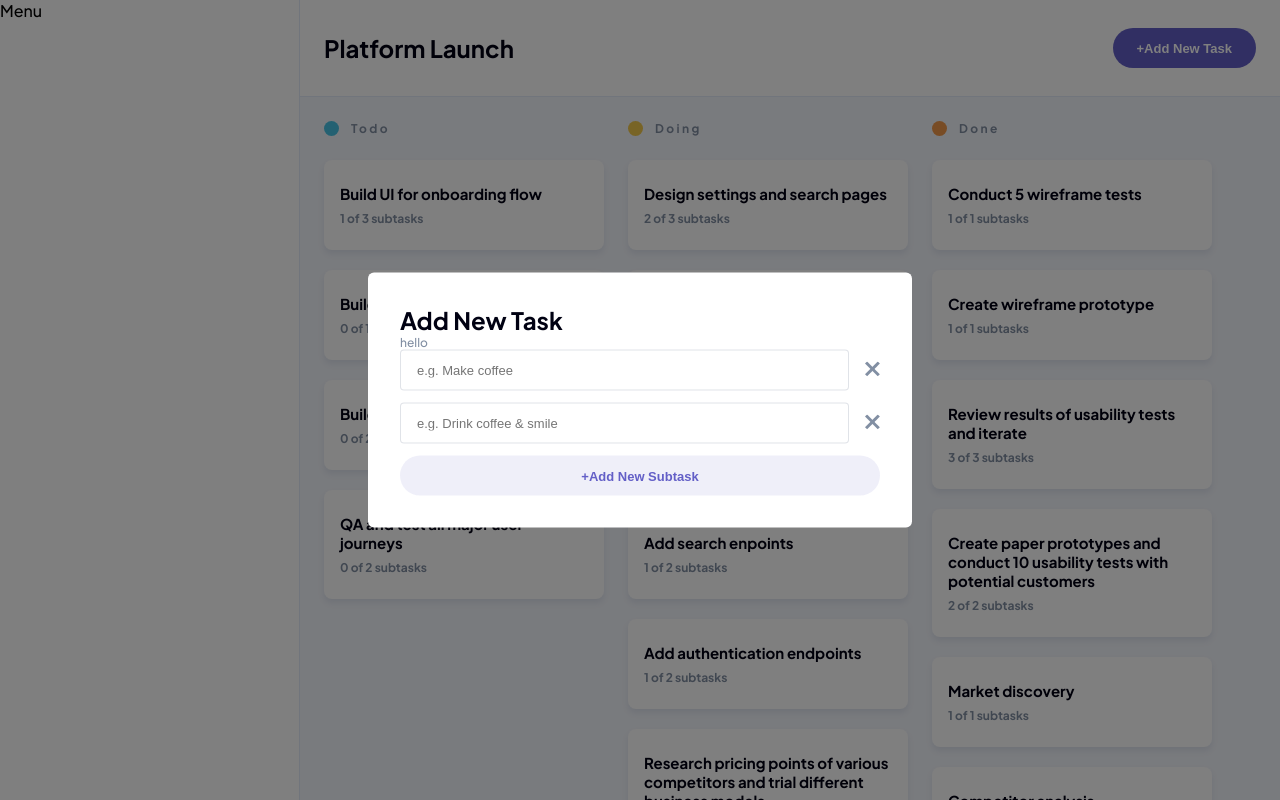
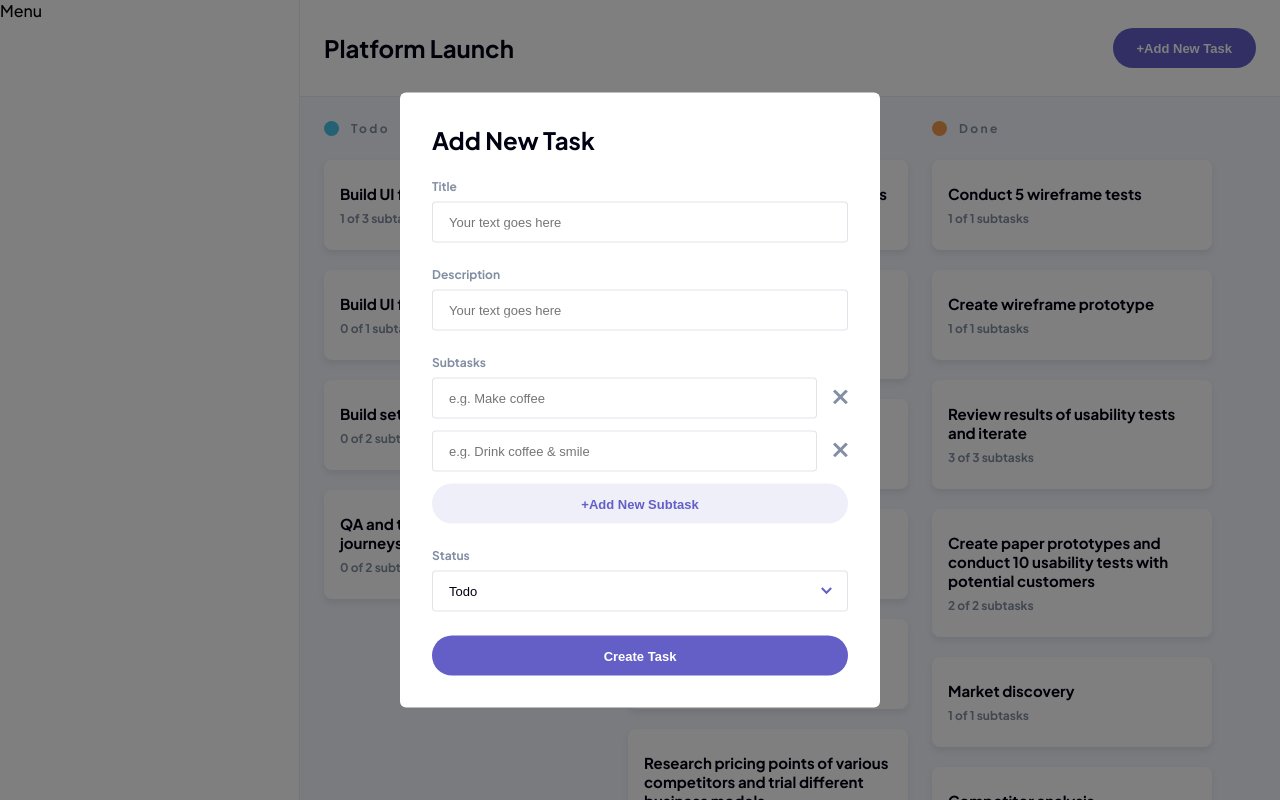
Before and after one commit to joanpujol/kanban-task-management-web-app, a Next.js app: page /example in a window 1280 px wide. Both pictures are taken after a click on the button "+Add New Task". Shown: the top 800 px of the page. Built offline with nearby package versions, Linux system fonts and the light colour scheme.

Commit message:
Create modal to add new tasks to the board

```diff
--- a/app/page.tsx
+++ b/app/page.tsx
@@ -29,7 +29,6 @@ export default function HomePage() {
       <Checkbox />
       <Dropdown
         options={["Todo", "Doing", "Done"]}
-        eventHandler={(value) => console.log(value)}
       />
       <NavigationMenu isActive>+ Create new board</NavigationMenu>
       <NavigationMenu isAction>+ Create new board</NavigationMenu>
--- a/components/atoms/Button/Button.tsx
+++ b/components/atoms/Button/Button.tsx
@@ -11,11 +11,28 @@ type Props = {
   stretch?: boolean;
   onClick?: () => void;
   children: React.ReactNode;
+  type?: "button" | "submit" | "reset";
+  form?: string;
 };
 
-export const Button = ({ variant, size, stretch, onClick, children }: Props) => {
+export const Button = ({
+  variant,
+  size,
+  stretch,
+  onClick,
+  type = "button",
+  form,
+  children,
+}: Props) => {
   return (
-    <S.StyledButton $variant={variant} $size={size} $stretch={stretch} onClick={onClick}>
+    <S.StyledButton
+      type={type}
+      form={form}
+      $variant={variant}
+      $size={size}
+      $stretch={stretch}
+      onClick={onClick}
+    >
       {size === "lg" ? (
         <Header size="md">{children}</Header>
       ) : (
--- a/components/atoms/Dropdown/Dropdown.tsx
+++ b/components/atoms/Dropdown/Dropdown.tsx
@@ -5,14 +5,14 @@ import * as S from "./Dropdown.styles";
 
 type Props = {
   options: string[];
-  eventHandler: (value: string) => void;
+  name?: string;
 };
 
 // TODO Implement pseudo-select to style dropdown according to design
-export const Dropdown = ({ options, eventHandler }: Props) => {
+export const Dropdown = ({ options, name }: Props) => {
   return (
     <S.StyledDropboxWrapper>
-      <S.StyledDropbox onChange={(e) => eventHandler(e.target.value)}>
+      <S.StyledDropbox name={name}>
         {options.map((option) => (
           // eslint-disable-next-line react/jsx-key
           <option value={option}>{option}</option>
--- a/components/atoms/TextField/TextField.tsx
+++ b/components/atoms/TextField/TextField.tsx
@@ -1,10 +1,10 @@
 "use client";
 
 type Props = {
-  name: string;
+  name?: string;
   placeholder?: string;
   value?: string;
-  onChange: (event: React.ChangeEvent<HTMLInputElement>) => void;
+  onChange?: (event: React.ChangeEvent<HTMLInputElement>) => void;
 };
 
 import * as S from "./TextField.styles";
--- a/components/molecules/DynamicInputList/DynamicInputList.tsx
+++ b/components/molecules/DynamicInputList/DynamicInputList.tsx
@@ -6,14 +6,14 @@ import { TextField } from "../../atoms/TextField/TextField";
 import * as S from "./DynamicInputList.styles";
 
 type InputFields = {
-  title: string;
+  subtaskTitle: string;
   placeholder?: string;
 }[];
 
 export const DynamicInputList = () => {
   const [inputFields, setInputFields] = useState<InputFields>([
-    { title: "", placeholder: "e.g. Make coffee" },
-    { title: "", placeholder: "e.g. Drink coffee & smile" },
+    { subtaskTitle: "", placeholder: "e.g. Make coffee" },
+    { subtaskTitle: "", placeholder: "e.g. Drink coffee & smile" },
   ]);
 
   const handleInputChange = (
@@ -21,7 +21,7 @@ export const DynamicInputList = () => {
     event: React.ChangeEvent<HTMLInputElement>
   ) => {
     let data = [...inputFields];
-    data[index].title = event.target.value;
+    data[index].subtaskTitle = event.target.value;
     setInputFields(data);
   };
 
@@ -36,8 +36,8 @@ export const DynamicInputList = () => {
       {inputFields.map((input, index) => (
         <S.DynamicInput key={index}>
           <TextField
-            name={"title"}
-            value={input.title}
+            name={"subtaskTitle"}
+            value={input.subtaskTitle}
             placeholder={input.placeholder ?? "e.g. Another subtask"}
             onChange={(event) => handleInputChange(index, event)}
           />
@@ -47,7 +47,7 @@ export const DynamicInputList = () => {
         </S.DynamicInput>
       ))}
       <Button
-        onClick={() => setInputFields([...inputFields, { title: "" }])}
+        onClick={() => setInputFields([...inputFields, { subtaskTitle: "" }])}
         variant={"secondary"}
         size={"sm"}
         stretch
--- /dev/null
+++ b/components/molecules/FormItem/FormItem.styles.tsx
@@ -0,0 +1,15 @@
+import styled from "styled-components";
+import { StyledText as Text } from "../../atoms/Typography/Text.styles";
+
+export const StyledFormItem = styled.div`
+  width: 100%;
+  margin: ${({ theme }) => theme.spacing.lg} 0;
+`;
+
+export const StyledText = styled(Text).attrs({
+  $size: "md",
+  $bold: true,
+  $dimmed: true,
+})`
+  margin-bottom: ${({ theme }) => theme.spacing.xs};
+`;
--- /dev/null
+++ b/components/molecules/FormItem/FormItem.tsx
@@ -0,0 +1,23 @@
+"use client";
+
+import React from "react";
+import * as S from "./FormItem.styles";
+
+type Props = {
+  name: string;
+  children: React.ReactNode;
+};
+
+export const FormItem = ({ name, children }: Props) => {
+  const capitalizedName = name.charAt(0).toUpperCase() + name.slice(1);
+  return (
+    <S.StyledFormItem>
+      <S.StyledText>{capitalizedName}</S.StyledText>
+      {React.Children.map(children, (child) => {
+        return React.cloneElement(child as React.ReactElement, {
+          name,
+        });
+      })}
+    </S.StyledFormItem>
+  );
+};
--- a/components/organisms/AddNewTaskModal/AddNewTaskModal.tsx
+++ b/components/organisms/AddNewTaskModal/AddNewTaskModal.tsx
@@ -1,21 +1,85 @@
+import { Task } from "../../../data/models/Task";
+import { useBoardStore } from "../../../data/store/Board.store";
+import Button from "../../atoms/Button/Button";
+import { Dropdown } from "../../atoms/Dropdown/Dropdown";
 import { Modal } from "../../atoms/Modal/Modal";
+import { TextField } from "../../atoms/TextField/TextField";
 import { Header } from "../../atoms/Typography/Header";
-import { Text } from "../../atoms/Typography/Text";
 import { DynamicInputList } from "../../molecules/DynamicInputList/DynamicInputList";
+import { FormItem } from "../../molecules/FormItem/FormItem";
 
 type Props = {
-    open: boolean;
-    setOpen: (open: boolean) => void;
+  open: boolean;
+  setOpen: (open: boolean) => void;
 };
 
-export const AddNewTaskModal = ({open, setOpen}: Props) => {
+type FormSubmissionObj = {
+  title: string;
+  description: string;
+  subtaskTitles: string[];
+  status: string;
+};
+
+export const AddNewTaskModal = ({ open, setOpen }: Props) => {
+  const { addNewTask } = useBoardStore((state) => ({
+    addNewTask: state.addNewTask,
+  }));
+
+  const handleSubmit = (event: React.FormEvent<HTMLFormElement>) => {
+    event.preventDefault();
+    const elements = event.currentTarget.elements;
+    const elementsLength = elements.length;
+    let newTask: Partial<FormSubmissionObj> = {
+      subtaskTitles: [],
+    };
+    for (let i = 0; i < elementsLength; i++) {
+      const element = elements[i] as HTMLInputElement;
+      if (element.name === "subtaskTitle") {
+        newTask.subtaskTitles?.push(element.value);
+      }
+      if (element.name === "title" || element.name === "description" || element.name === "status") {
+        newTask[element.name] = element.value;
+      }
+    }
+    const subtasks = newTask["subtaskTitles"]?.map((subtask) => ({
+      title: subtask,
+      isCompleted: false,
+    }));
+    addNewTask("Platform Launch", {
+      title: newTask["title"],
+      description: newTask["description"],
+      status: newTask["status"],
+      subtasks,
+    } as Task);
+    setOpen(false);
+  };
+
   return (
     <Modal open={open} onClose={() => setOpen(false)}>
-      <Header size={"xl"}>
-        Add New Task
-      </Header>
-      <Text size={"md"} dimmed>hello</Text>
-      <DynamicInputList />
+      <form onSubmit={handleSubmit}>
+        <Header size={"xl"}>Add New Task</Header>
+        <FormItem name={"title"}>
+          <TextField />
+        </FormItem>
+        <FormItem name={"description"}>
+          <TextField />
+        </FormItem>
+        <FormItem name={"subtasks"}>
+          <DynamicInputList />
+        </FormItem>
+        <FormItem name={"status"}>
+          {/* TODO: Make these generic */}
+          <Dropdown options={["Todo", "Doing", "Done"]} />
+        </FormItem>
+        <Button
+          variant={"primary"}
+          size={"sm"}
+          type={"submit"}
+          stretch
+        >
+          Create Task
+        </Button>
+      </form>
     </Modal>
   );
 };
--- /dev/null
+++ b/data/models/Board.ts
@@ -0,0 +1,6 @@
+import { Column } from "./Column";
+
+export type Board = {
+  name: string;
+  columns: Column[];
+}
--- a/data/store/Board.store.ts
+++ b/data/store/Board.store.ts
@@ -2,17 +2,21 @@ import { create } from 'zustand'
 import produce from "immer";
 import boardState from '../mock/data.json'
 import { Task } from '../models/Task';
+import { Board } from '../models/Board';
+import { Column } from '../models/Column';
 
 export type BoardStore = {
-    boardState: typeof boardState;
-    addNewTask: (boardName: string, task: Task) => void;
+  boardState: typeof boardState;
+  addNewTask: (boardName: string, task: Task) => void;
 }
 
 export const useBoardStore = create<BoardStore>((set) => ({
   boardState: boardState,
   addNewTask: (boardName: string, task: Task) => set(
-    produce((draft) => {
-      draft.boardState[boardName].push(task)
+    produce((state) => {
+      const boardIndex = state.boardState.boards.findIndex((board: Board) => board.name === boardName)
+      const columnIndex = state.boardState.boards[boardIndex].columns.findIndex((column: Column) => column.name === task.status)
+      state.boardState.boards[boardIndex].columns[columnIndex].tasks.push(task)
     })
   ),
 }))
--- a/styles/global.ts
+++ b/styles/global.ts
@@ -4,6 +4,9 @@ export const GlobalStyle = createGlobalStyle`
   body {
     margin: 0;
     padding: 0;
+  }
+
+  * {
     box-sizing: border-box;
   }
 `;
```
